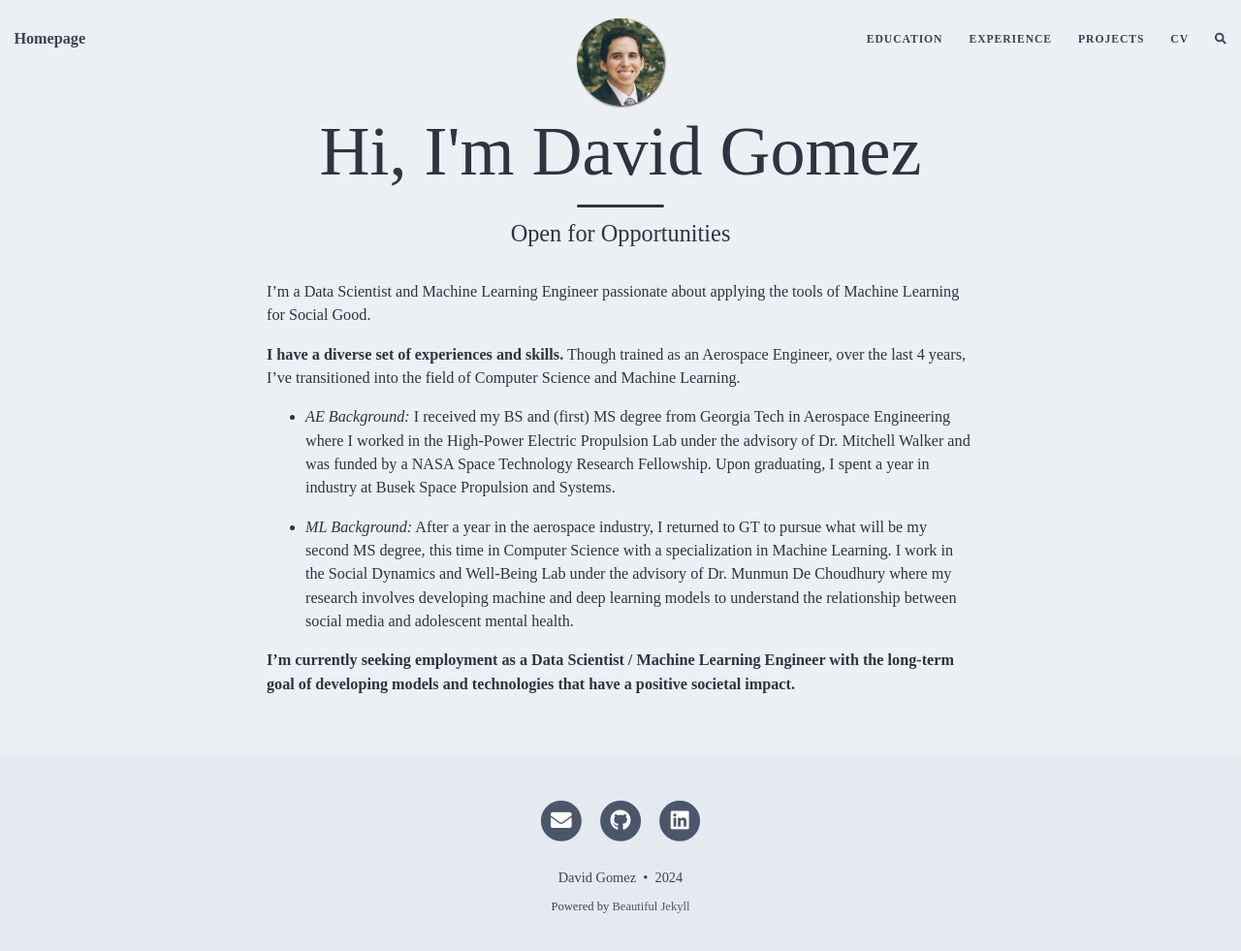
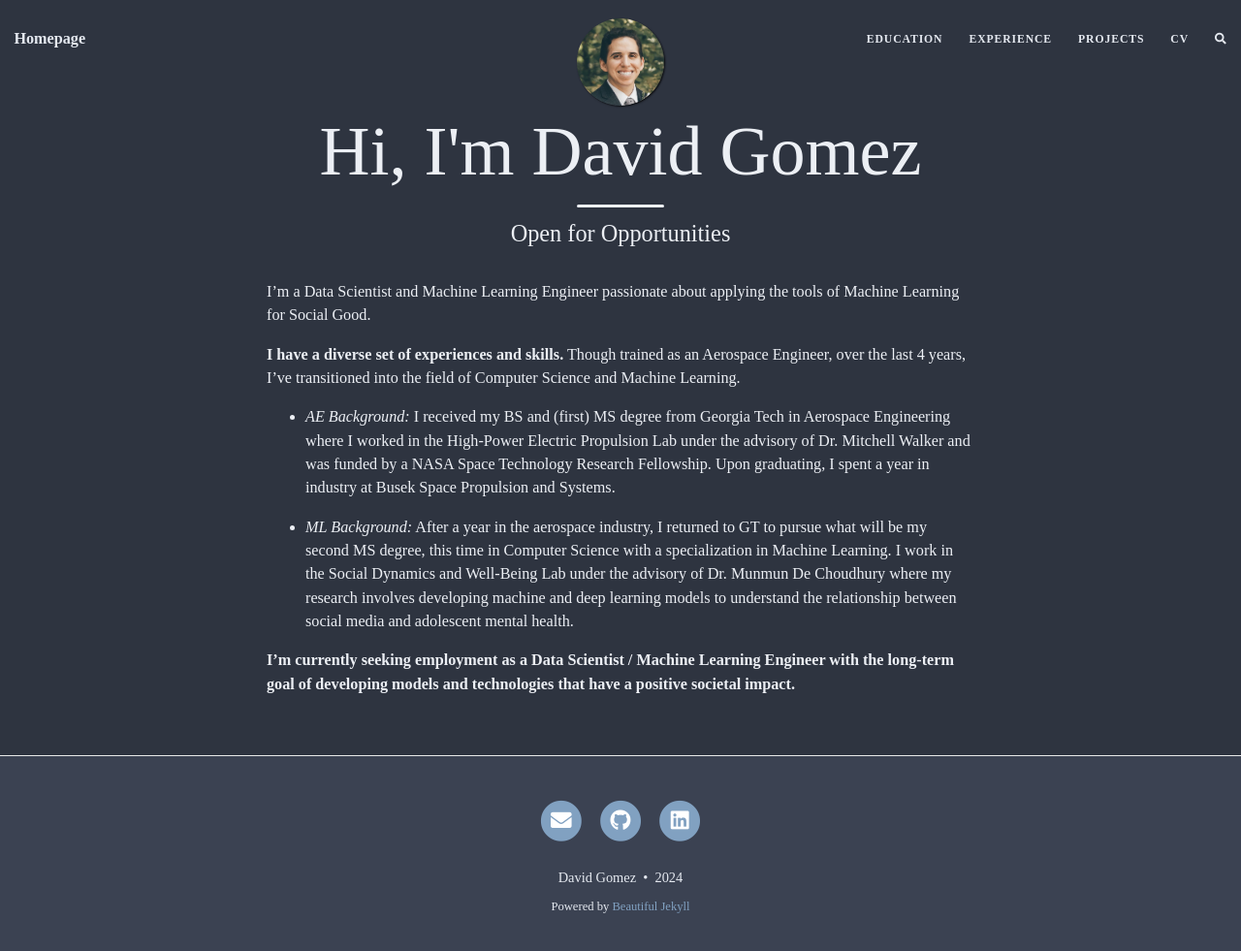
Before and after one commit to dbgomez94/dbgomez94.github.io, a Jekyll site: the page built from index.md, in a window 1280 px wide and 990 px high. Shown: the top 981 px of the window at 97% size. Built offline with Jekyll 4.4.1, drawn with Linux system fonts in a browser that asks for light colours; nearby versions of some CDN libraries; the list of posts is cut into pages by our own code; comment, search, counter and statistics services are not loaded.

Commit message:
updating projects

```diff
--- a/_config.yml
+++ b/_config.yml
@@ -139,39 +139,39 @@ navbar-var-length: true
 # footer-link-col:    "#404040"
 # footer-hover-col:   "#0085A1"
 
-# light theme
-navbar-col:         "#E5E9F0"
-navbar-text-col:    "#3B4252"
-navbar-border-col:  "#E5E9F0"
+# # light theme
+# navbar-col:         "#E5E9F0"
+# navbar-text-col:    "#3B4252"
+# navbar-border-col:  "#E5E9F0"
 
-page-col:           "#ECEFF4"
-text-col:           "#2E3440"
+# page-col:           "#ECEFF4"
+# text-col:           "#2E3440"
+
+# link-col:           "#81A1C1"
+# hover-col:          "#88C0D0"
+
+# footer-col:         "#E5E9F0"
+# footer-text-col:    "#3B4252"
+
+# footer-link-col:    "#4C566A"
+# footer-hover-col:   "#88C0D0"
+
+# dark
+navbar-col:         "#3B4252"
+navbar-text-col:    "#E5E9F0"
+navbar-border-col:  "#3B4252"
+
+page-col:           "#2E3440"
+text-col:           "#ECEFF4"
 
 link-col:           "#81A1C1"
 hover-col:          "#88C0D0"
 
-footer-col:         "#E5E9F0"
-footer-text-col:    "#3B4252"
+footer-col:         "#3B4252"
+footer-text-col:    "#E5E9F0"
 
-footer-link-col:    "#4C566A"
+footer-link-col:    "#81A1C1"
 footer-hover-col:   "#88C0D0"
-
-# # dark
-# navbar-col:         "#3B4252"
-# navbar-text-col:    "#E5E9F0"
-# navbar-border-col:  "#3B4252"
-
-# page-col:           "#2E3440"
-# text-col:           "#ECEFF4"
-
-# link-col:           "#81A1C1"
-# hover-col:          "#88C0D0"
-
-# footer-col:         "#3B4252"
-# footer-text-col:    "#E5E9F0"
-
-# footer-link-col:    "#81A1C1"
-# footer-hover-col:   "#88C0D0"
 
 
 # palette:
```
